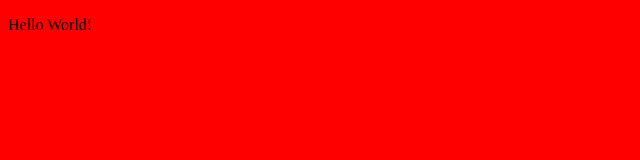
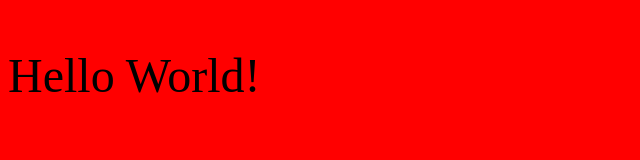
Before and after one commit to HazelNewt/hello-world, a plain HTML site: page index.html in a window 1280 px wide. Shown: the whole page, without its empty margins (0-640 px from the left). Drawn offline with Linux system fonts and the light colour scheme.

Commit message:
Update index.html

```diff
--- a/index.html
+++ b/index.html
@@ -3,7 +3,7 @@
 <head>
 <style>
   body {background-color:red}
-  p    {color:black}
+  p    {color:black;font-size:300%}
 </style>
 <title>hello-world!</title>
 </head>
```
